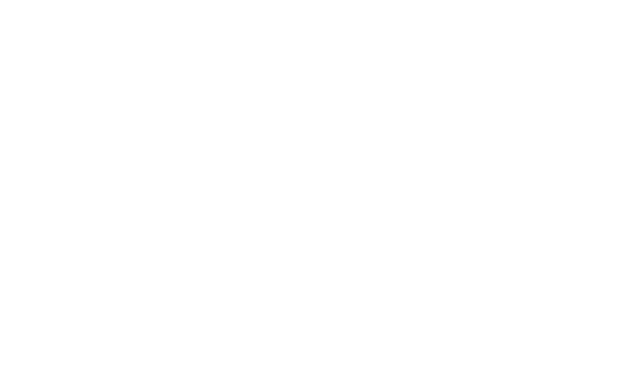
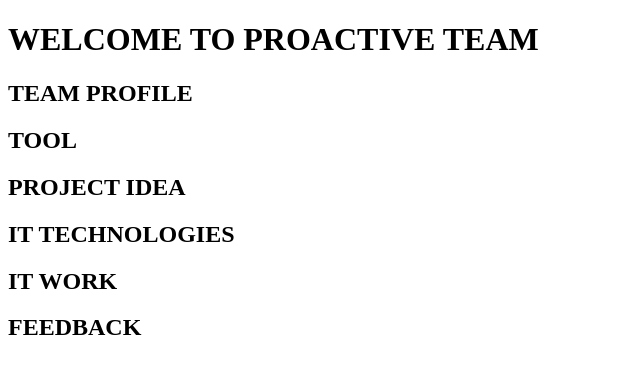
Before and after one commit to kelseyvn17/s3904681_A2, a plain HTML site: page index.html in a window 1280 px wide. Shown: the whole page, without its empty margins (0-640 px from the left). Drawn offline with Linux system fonts and the light colour scheme.

Commit message:
Adding the name page and heading of contents

```diff
--- a/index.html
+++ b/index.html
@@ -5,6 +5,12 @@
     <title>Proactive Team Project</title>
   </head>
   <body>
-
+      <h1>WELCOME TO PROACTIVE TEAM</h1>
+      <h2>TEAM PROFILE</h2>
+      <h2>TOOL</h2>
+      <h2>PROJECT IDEA</h2>
+      <h2>IT TECHNOLOGIES</h2>
+      <h2>IT WORK</h2>
+      <h2>FEEDBACK</h2>
   </body>
 </html>
```
